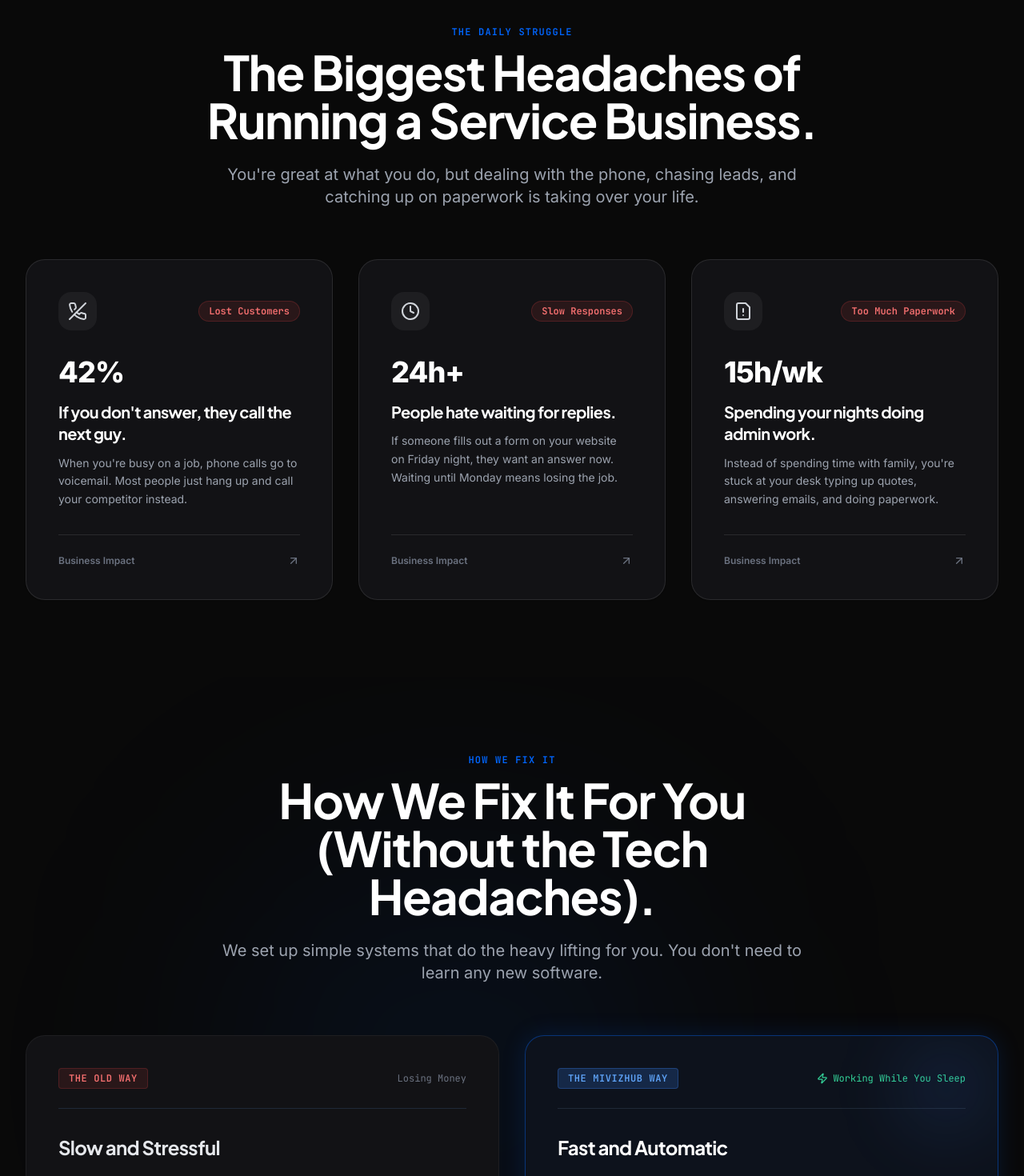
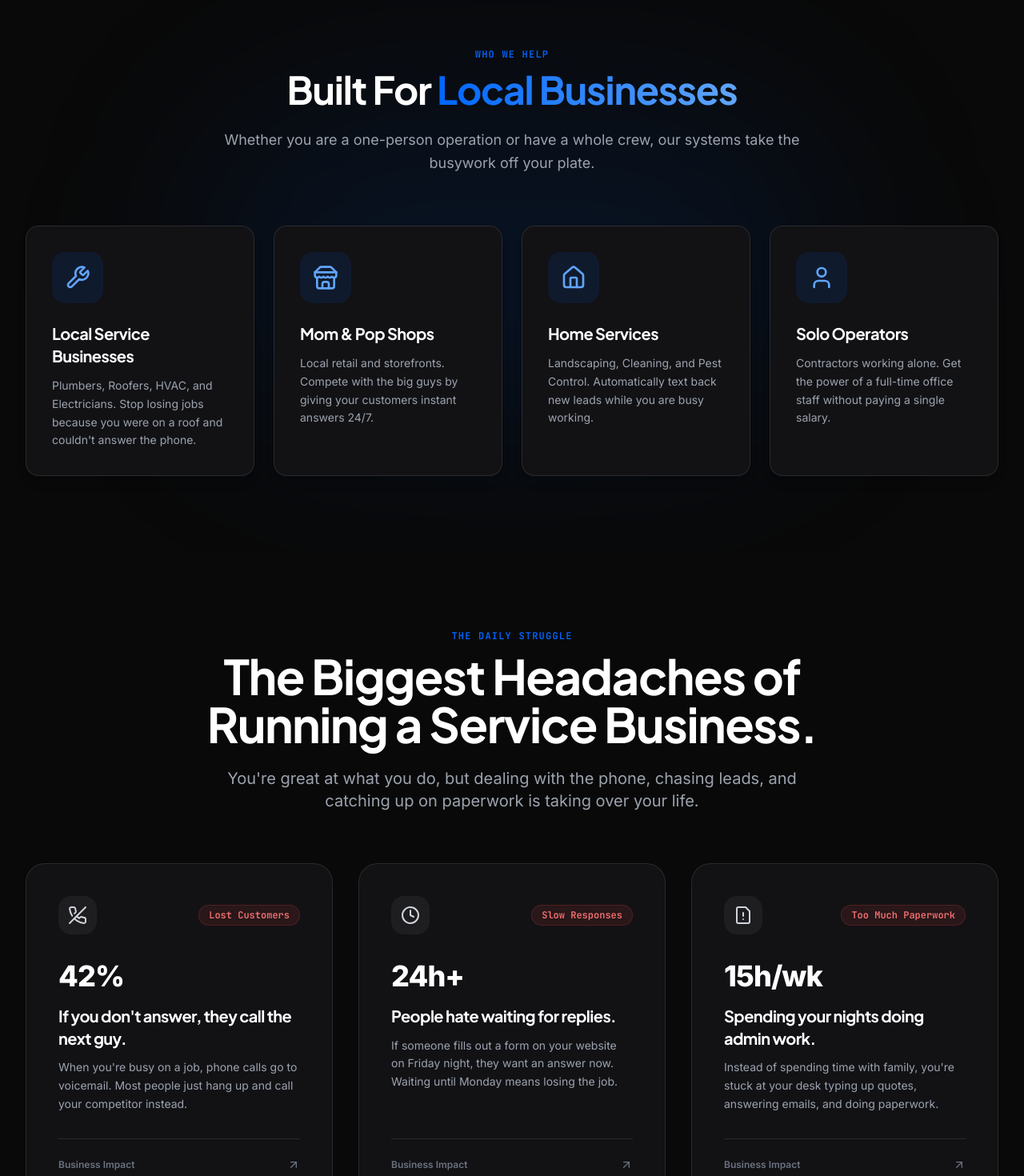
Before and after one commit to Rahullohar703/mivizhub-online, a React (Vite) app: page / in a window 1280 px wide. Shown: the part 1320-2790 px from the top of the page at 80% size. Built offline with nearby package versions, Linux system fonts and the light colour scheme; the HTML template or start-up script is replaced by a standard one.

Commit message:
Redesign flow to match xstaffai.com reference

```diff
--- a/src/App.jsx
+++ b/src/App.jsx
@@ -1,6 +1,7 @@
 import React, { useState } from 'react';
 import Navbar from './components/Navbar';
 import SectionHero from './components/SectionHero';
+import SectionAudience from './components/SectionAudience';
 import SectionProblems from './components/SectionProblems';
 import SectionSolution from './components/SectionSolution';
 import SectionAIEmployees from './components/SectionAIEmployees';
@@ -26,6 +27,7 @@ export default function App() {
 
       <main>
         <SectionHero onOpenBooking={handleOpenBooking} />
+        <SectionAudience />
         <SectionProblems />
         <SectionSolution />
         <SectionAIEmployees onOpenBooking={handleOpenBooking} />
--- /dev/null
+++ b/src/components/SectionAudience.jsx
@@ -0,0 +1,74 @@
+import React from 'react';
+import { motion } from 'framer-motion';
+import { Wrench, Store, Home, User } from 'lucide-react';
+
+const AUDIENCES = [
+  {
+    id: 'local-service',
+    title: 'Local Service Businesses',
+    description: 'Plumbers, Roofers, HVAC, and Electricians. Stop losing jobs because you were on a roof and couldn\'t answer the phone.',
+    icon: <Wrench className="w-8 h-8 text-blue-400" />,
+  },
+  {
+    id: 'mom-pop',
+    title: 'Mom & Pop Shops',
+    description: 'Local retail and storefronts. Compete with the big guys by giving your customers instant answers 24/7.',
+    icon: <Store className="w-8 h-8 text-blue-400" />,
+  },
+  {
+    id: 'home-service',
+    title: 'Home Services',
+    description: 'Landscaping, Cleaning, and Pest Control. Automatically text back new leads while you are busy working.',
+    icon: <Home className="w-8 h-8 text-blue-400" />,
+  },
+  {
+    id: 'solo',
+    title: 'Solo Operators',
+    description: 'Contractors working alone. Get the power of a full-time office staff without paying a single salary.',
+    icon: <User className="w-8 h-8 text-blue-400" />,
+  }
+];
+
+export default function SectionAudience() {
+  return (
+    <section id="audience" className="bg-darkBg py-16 lg:py-24 relative overflow-hidden">
+      {/* Background soft glow */}
+      <div className="absolute top-1/2 left-1/2 -translate-x-1/2 -translate-y-1/2 w-full max-w-[800px] h-[400px] bg-electricBlue/10 blur-[120px] pointer-events-none rounded-full" />
+
+      <div className="mx-auto max-w-7xl px-6 lg:px-8 relative z-10">
+        <div className="text-center max-w-3xl mx-auto mb-16">
+          <span className="text-xs font-mono font-semibold uppercase tracking-widest text-electricBlue mb-3 block">
+            Who We Help
+          </span>
+          <h2 className="text-3xl sm:text-4xl lg:text-5xl font-bold tracking-tight text-white leading-tight mb-6">
+            Built For <span className="text-transparent bg-clip-text bg-gradient-to-r from-electricBlue to-blue-400">Local Businesses</span>
+          </h2>
+          <p className="text-lg text-gray-400 font-normal leading-relaxed">
+            Whether you are a one-person operation or have a whole crew, our systems take the busywork off your plate.
+          </p>
+        </div>
+
+        <div className="grid grid-cols-1 md:grid-cols-2 lg:grid-cols-4 gap-6">
+          {AUDIENCES.map((audience, idx) => (
+            <motion.div
+              key={audience.id}
+              initial={{ opacity: 0, y: 20 }}
+              whileInView={{ opacity: 1, y: 0 }}
+              viewport={{ once: true }}
+              transition={{ delay: idx * 0.1, duration: 0.6 }}
+              className="bg-cardBg border border-white/10 rounded-2xl p-8 hover:border-electricBlue/50 hover:bg-gray-900 transition-all duration-300 group shadow-lg"
+            >
+              <div className="w-16 h-16 rounded-2xl bg-electricBlue/10 flex items-center justify-center mb-6 group-hover:scale-110 transition-transform duration-300">
+                {audience.icon}
+              </div>
+              <h3 className="text-xl font-bold text-white mb-3">{audience.title}</h3>
+              <p className="text-sm text-gray-400 leading-relaxed">
+                {audience.description}
+              </p>
+            </motion.div>
+          ))}
+        </div>
+      </div>
+    </section>
+  );
+}
--- a/src/components/SectionHero.jsx
+++ b/src/components/SectionHero.jsx
@@ -77,7 +77,7 @@ export default function SectionHero({ onOpenBooking }) {
             transition={{ duration: 0.8, ease: [0.16, 1, 0.3, 1] }}
             className="text-4xl sm:text-5xl lg:text-7xl font-extrabold text-white tracking-tight leading-[1.06] mb-6"
           >
-            Stop Missing Phone Calls & <span className="text-transparent bg-clip-text bg-gradient-to-r from-electricBlue to-blue-400">Losing Jobs to Competitors.</span>
+            Your Competitors Aren't Better Than You. <span className="text-transparent bg-clip-text bg-gradient-to-r from-electricBlue to-blue-400">They Just Answer Faster.</span>
           </motion.h1>
 
           <motion.p
@@ -86,7 +86,7 @@ export default function SectionHero({ onOpenBooking }) {
             transition={{ duration: 0.8, delay: 0.1, ease: [0.16, 1, 0.3, 1] }}
             className="text-lg sm:text-xl text-gray-400 font-normal leading-relaxed max-w-3xl mx-auto mb-10"
           >
-            We set up simple software that answers your phones 24/7, replies to texts instantly, and books appointments for you. No technical skills required.
+            We build simple systems that answer your phones 24/7, reply to texts instantly, and book appointments for you. Beat the competition by never missing a lead again.
           </motion.p>
 
           {/* Action CTAs */}
--- a/src/components/SectionSolution.jsx
+++ b/src/components/SectionSolution.jsx
@@ -26,7 +26,7 @@ export default function SectionSolution() {
         {/* Side-by-Side Comparison Architecture */}
         <div className="grid grid-cols-1 lg:grid-cols-2 gap-8 items-stretch">
 
-          {/* Old Way (Red/Gray Tones) */}
+          {/* Loser Card */}
           <motion.div
             initial={{ opacity: 0, x: -30 }}
             whileInView={{ opacity: 1, x: 0 }}
@@ -36,15 +36,14 @@ export default function SectionSolution() {
           >
             <div>
               <div className="flex items-center justify-between mb-8 pb-6 border-b border-gray-800">
-                <span className="text-xs font-mono font-bold uppercase tracking-wider text-red-400 bg-red-500/10 px-3 py-1 rounded border border-red-500/20">
-                  The Old Way
+                <h3 className="text-2xl font-bold text-gray-200">
+                  Doing It Yourself
+                </h3>
+                <span className="text-xs font-mono font-bold uppercase tracking-wider text-red-400 bg-red-500/10 px-3 py-1 rounded border border-red-500/20 flex items-center gap-1">
+                  <XCircle className="w-3.5 h-3.5" />
+                  LOSER
                 </span>
-                <span className="text-xs font-mono text-gray-500">Losing Money</span>
               </div>
-
-              <h3 className="text-2xl font-bold text-gray-200 mb-6">
-                Slow and Stressful
-              </h3>
 
               <ul className="space-y-5 mb-8">
                 <li className="flex items-start gap-3 text-sm text-gray-400">
@@ -63,6 +62,10 @@ export default function SectionSolution() {
                   <XCircle className="w-5 h-5 text-red-500 shrink-0 mt-0.5" />
                   <span>Paying office staff just to copy and paste data all day.</span>
                 </li>
+                <li className="flex items-start gap-3 text-sm text-gray-400">
+                  <XCircle className="w-5 h-5 text-red-500 shrink-0 mt-0.5" />
+                  <span>Adds more tasks to your already busy plate.</span>
+                </li>
               </ul>
             </div>
 
@@ -71,7 +74,7 @@ export default function SectionSolution() {
             </div>
           </motion.div>
 
-          {/* New MivizHub AI Way (Blue/Green Tones) */}
+          {/* Winner Card */}
           <motion.div
             initial={{ opacity: 0, x: 30 }}
             whileInView={{ opacity: 1, x: 0 }}
@@ -83,35 +86,35 @@ export default function SectionSolution() {
 
             <div>
               <div className="flex items-center justify-between mb-8 pb-6 border-b border-gray-800">
-                <span className="text-xs font-mono font-bold uppercase tracking-wider text-blue-400 bg-blue-500/20 px-3 py-1 rounded border border-blue-500/30">
-                  The MivizHub Way
-                </span>
-                <span className="text-xs font-mono text-emerald-400 flex items-center gap-1.5">
-                  <Zap className="w-3.5 h-3.5" />
-                  Working While You Sleep
+                <h3 className="text-2xl font-bold text-white">
+                  MivizHub Virtual Staff
+                </h3>
+                <span className="text-xs font-mono font-bold uppercase tracking-wider text-emerald-400 bg-emerald-500/10 px-3 py-1 rounded border border-emerald-500/30 flex items-center gap-1">
+                  <CheckCircle2 className="w-3.5 h-3.5" />
+                  WINNER
                 </span>
               </div>
 
-              <h3 className="text-2xl font-bold text-white mb-6">
-                Fast and Automatic
-              </h3>
-
               <ul className="space-y-5 mb-8">
                 <li className="flex items-start gap-3 text-sm text-gray-300">
-                  <CheckCircle2 className="w-5 h-5 text-blue-400 shrink-0 mt-0.5" />
+                  <CheckCircle2 className="w-5 h-5 text-emerald-400 shrink-0 mt-0.5" />
                   <span>Our software answers the phone on the first ring, 24/7.</span>
                 </li>
                 <li className="flex items-start gap-3 text-sm text-gray-300">
-                  <CheckCircle2 className="w-5 h-5 text-blue-400 shrink-0 mt-0.5" />
+                  <CheckCircle2 className="w-5 h-5 text-emerald-400 shrink-0 mt-0.5" />
                   <span>Creates accurate quotes automatically in seconds.</span>
                 </li>
                 <li className="flex items-start gap-3 text-sm text-gray-300">
-                  <CheckCircle2 className="w-5 h-5 text-blue-400 shrink-0 mt-0.5" />
+                  <CheckCircle2 className="w-5 h-5 text-emerald-400 shrink-0 mt-0.5" />
                   <span>Texts customers back instantly so they don't look elsewhere.</span>
                 </li>
                 <li className="flex items-start gap-3 text-sm text-gray-300">
-                  <CheckCircle2 className="w-5 h-5 text-blue-400 shrink-0 mt-0.5" />
+                  <CheckCircle2 className="w-5 h-5 text-emerald-400 shrink-0 mt-0.5" />
                   <span>Connects directly to your existing phone and email.</span>
+                </li>
+                <li className="flex items-start gap-3 text-sm text-gray-300">
+                  <CheckCircle2 className="w-5 h-5 text-emerald-400 shrink-0 mt-0.5" />
+                  <span>Removes tasks from your plate so you can focus on work.</span>
                 </li>
               </ul>
             </div>
```
